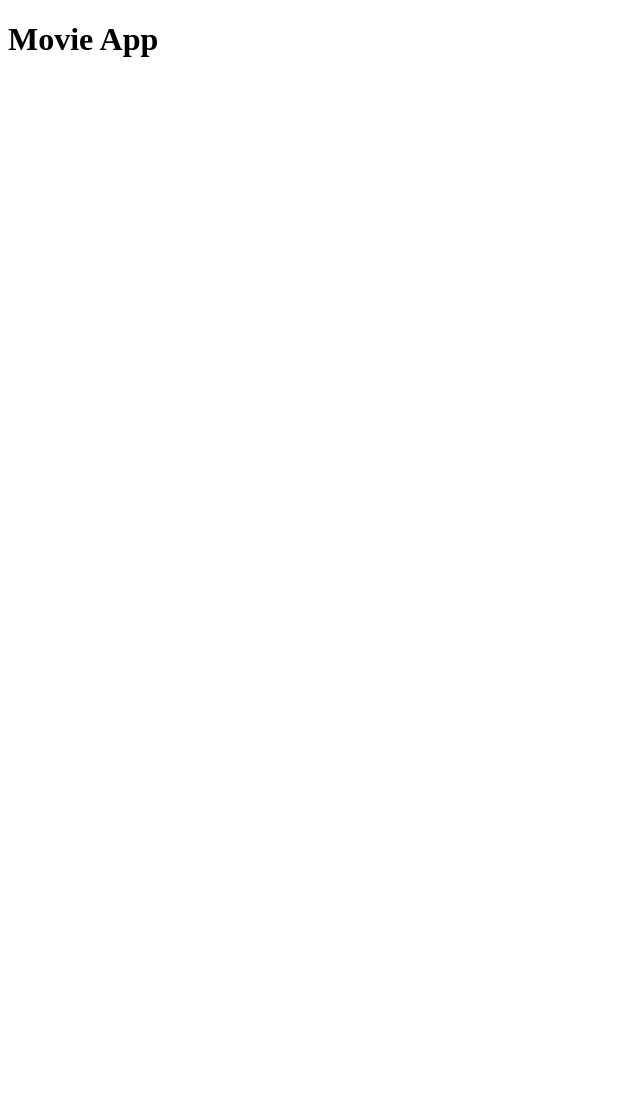
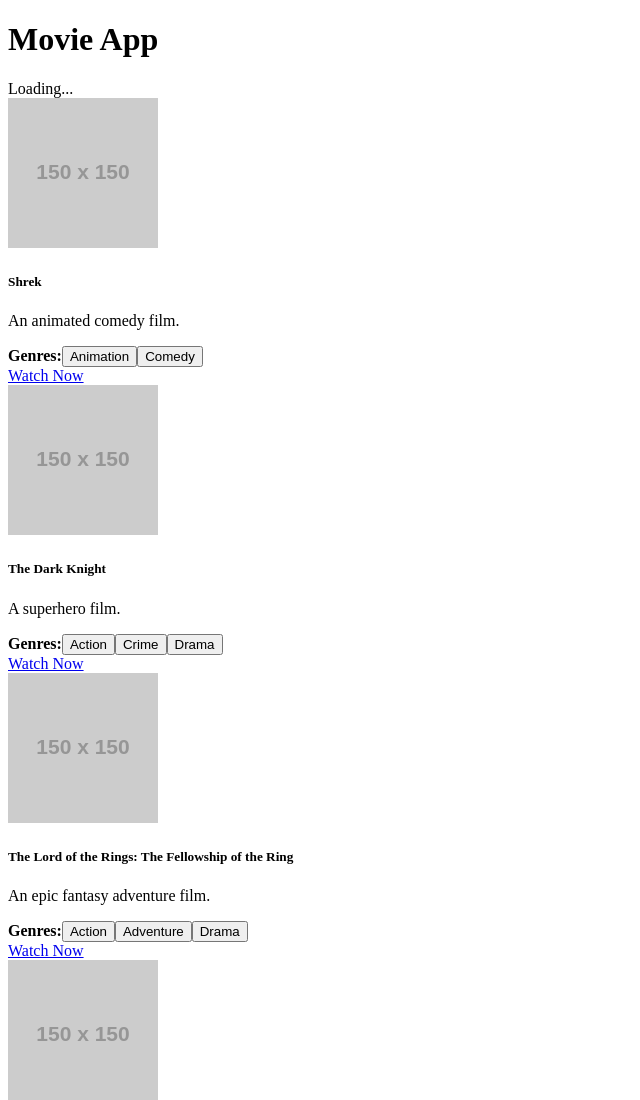
Before and after one commit to Jesenko-Walker/jesenko-walker-movies-app, a website with bundled scripts: page index.html in a window 1280 px wide. Shown: the top 1100 px of the page, without its empty margins (0-640 px from the left). Before the commit the page ends 800 px from the top, so only its background shows below. Built offline with nearby package versions, Linux system fonts and the light colour scheme; data requests are answered from the project's data file; placeholder pictures from the web are drawn by us.

Commit message:
JS changes

```diff
--- /dev/null
+++ b/api/movies-api.js
@@ -0,0 +1,195 @@
+export const getMovies = async () => {
+    const url = 'http://localhost:3000/movies';
+    const options = {
+        method: 'GET',
+        headers: {
+            'Content-Type': 'application/json',
+        },
+    };
+
+    const response = await fetch(url, options);
+
+    if (!response.ok) {
+        throw new Error('Network response was not ok');
+    }
+
+    return response.json();
+};
+
+export const getBook = async (id) => {
+    const url = `http://localhost:3000/movies/
+${id}`;
+    const options = {
+        method: "GET",
+        headers: {
+            "Content-Type": "application/json",
+        },
+    };
+    const response = await fetch(url, options);
+    const data = await response.json();
+    return data;
+};
+
+export const deleteBook = async (id) => {
+    const url = `http://localhost:3000/movies/
+${id}`;
+    const options = {
+        method: "DELETE",
+        headers: {
+            "Content-Type": "application/json",
+        },
+    };
+    const response = await fetch(url, options);
+    const data = await response.json();
+    return data;
+};
+
+export const postBook = async ({ ISBN, authorId, genre, publishedYear, summary, title }) => {
+    const newBook = {
+        ISBN,
+        authorId,
+        genre,
+        publishedYear,
+        summary,
+        title,
+    };
+    const body = JSON.stringify(newBook);
+
+    const url = `http://localhost:3000/movies
+`;
+    const options = {
+        method: "POST",
+        headers: {
+            "Content-Type": "application/json",
+        },
+        body: body,
+    };
+    const response = await fetch(url, options);
+    const data = await response.json();
+    return data;
+};
+
+export const patchBook = async (book) => {
+    const newBook = {
+        ...book,
+    };
+    const body = JSON.stringify(newBook);
+
+    const url = `http://localhost:3000/movies
+/${book.id}`;
+    const options = {
+        method: "PATCH",
+        headers: {
+            "Content-Type": "application/json",
+        },
+        body: body,
+    };
+    const response = await fetch(url, options);
+    const data = await response.json();
+    return data;
+};
+
+export const getAuthors = async () => {
+    const url = "http://localhost:3000/movies";
+    const options = {
+        method: "GET",
+        headers: {
+            "Content-Type": "application/json",
+        },
+    };
+    const response = await fetch(url, options);
+    const data = await response.json();
+    return data;
+};
+
+export const getAuthor = async (id) => {
+    const url = `http://localhost:3000/movies
+/${id}`;
+    const options = {
+        method: "GET",
+        headers: {
+            "Content-Type": "application/json",
+        },
+    };
+    const response = await fetch(url, options);
+    const data = await response.json();
+    return data;
+};
+
+export const deleteAuthor = async (id) => {
+    const url = `http://localhost:3000/movies
+/${id}`;
+    const options = {
+        method: "DELETE",
+        headers: {
+            "Content-Type": "application/json",
+        },
+    };
+    const response = await fetch(url, options);
+    const data = await response.json();
+    return data;
+};
+
+export const postAuthor = async ({ name, birthYear, deathYear, nationality }) => {
+    const newAuthor = {
+        name,
+        birthYear,
+        deathYear,
+        nationality,
+    };
+    const body = JSON.stringify(newAuthor);
+
+    const url = `http://localhost:3000/movies
+`;
+    const options = {
+        method: "POST",
+        headers: {
+            "Content-Type": "application/json",
+        },
+        body: body,
+    };
+    const response = await fetch(url, options);
+    const data = await response.json();
+    return data;
+};
+
+export const patchAuthor = async (author) => {
+    const newAuthor = {
+        ...author,
+    };
+    const body = JSON.stringify(newAuthor);
+
+    const url = `http://localhost:3000/movies
+/${author.id}`;
+    const options = {
+        method: "PATCH",
+        headers: {
+            "Content-Type": "application/json",
+        },
+        body: body,
+    };
+    const response = await fetch(url, options);
+    const data = await response.json();
+    return data;
+};
+
+export const getBooksAndAuthors = async () => {
+    const books = await getBooks();
+    const booksAndAuthors = books.map(async (book) => {
+        const author = await getAuthor(book.authorId);
+        return {
+            ...book,
+            author,
+        };
+    });
+    return booksAndAuthors;
+};
+
+export const getBookAndAuthor = async (id) => {
+    const book = await getBook(id);
+    const author = await getAuthor(book.authorId);
+    return {
+        ...book,
+        author,
+    };
+};
--- a/data/movies.json
+++ b/data/movies.json
@@ -3,7 +3,86 @@
     {
       "id": 1,
       "title": "Shrek",
-      "rating": 5
+      "description": "An animated comedy film.",
+      "rating": 5,
+      "genres": ["Animation", "Comedy"]
+    },
+    {
+      "id": 2,
+      "title": "The Dark Knight",
+      "description": "A superhero film.",
+      "rating": 4.8,
+      "genres": ["Action", "Crime", "Drama"]
+    },
+    {
+      "id": 3,
+      "title": "The Lord of the Rings: The Fellowship of the Ring",
+      "description": "An epic fantasy adventure film.",
+      "rating": 4.9,
+      "genres": ["Action", "Adventure", "Drama"]
+    },
+    {
+      "id": 4,
+      "title": "The Matrix",
+      "description": "A science fiction action film.",
+      "rating": 4.7,
+      "genres": ["Action", "Sci-Fi"]
+    },
+    {
+      "id": 5,
+      "title": "The Shawshank Redemption",
+      "description": "A drama film.",
+      "rating": 4.9,
+      "genres": ["Drama"]
+    },
+    {
+      "id": 6,
+      "title": "The Godfather",
+      "description": "A crime film.",
+      "rating": 4.8,
+      "genres": ["Crime", "Drama"]
+    },
+    {
+      "id": 7,
+      "title": "The Godfather: Part II",
+      "description": "A crime film.",
+      "rating": 4.8,
+      "genres": ["Crime", "Drama"]
+    },
+    {
+      "id": 8,
+      "title": "The Dark Knight Rises",
+      "description": "A superhero film.",
+      "rating": 4.7,
+      "genres": ["Action", "Thriller"]
+    },
+    {
+      "id": 9,
+      "title": "Pulp Fiction",
+      "description": "A crime film.",
+      "rating": 4.8,
+      "genres": ["Crime", "Drama"]
+    },
+    {
+      "id": 10,
+      "title": "Fight Club",
+      "description": "A drama film.",
+      "rating": 4.7,
+      "genres": ["Drama"]
+    },
+    {
+      "id": 11,
+      "title": "Forrest Gump",
+      "description": "A comedy-drama film.",
+      "rating": 4.8,
+      "genres": ["Comedy", "Drama"]
+    },
+    {
+      "id": 12,
+      "title": "Inception",
+      "description": "A science fiction action film.",
+      "rating": 4.7,
+      "genres": ["Action", "Sci-Fi"]
     }
   ]
 }
--- a/index.html
+++ b/index.html
@@ -11,6 +11,10 @@
 <body>
 <header>
     <h1>Movie App</h1>
+</header>
+<div id="loading-message">Loading...</div>
+<div id="movies-list"></div>
+
 <script type="module" src="./js/main.js"></script>
 </body>
 </html>
--- a/js/main.js
+++ b/js/main.js
@@ -0,0 +1,89 @@
+import { getMovies } from "../api/movies-api.js";
+const renderMovies = (movies) => {
+    const movieList = document.getElementById('movies-list');
+
+    if (!movies || !Array.isArray(movies) || movies.length === 0) {
+        movieList.innerHTML = '<p>No movies available</p>';
+        return;
+    }
+
+    // Clear existing content
+    movieList.innerHTML = '';
+
+    movies.forEach(movie => {
+        // Create a new card element
+        const card = document.createElement('div');
+        card.classList.add('card', 'mb-3');
+
+        // Movie poster
+        const posterImg = document.createElement('img');
+        posterImg.src = 'https://via.placeholder.com/150';
+        posterImg.classList.add('card-img-top');
+        posterImg.alt = 'Movie Poster';
+        card.appendChild(posterImg);
+
+        // Card body
+        const cardBody = document.createElement('div');
+        cardBody.classList.add('card-body');
+
+        // Title
+        const titleElement = document.createElement('h5');
+        titleElement.classList.add('card-title');
+        titleElement.textContent = movie.title;
+        cardBody.appendChild(titleElement);
+
+        // Description
+        const descriptionElement = document.createElement('p');
+        descriptionElement.classList.add('card-text');
+        descriptionElement.textContent = movie.description;
+        cardBody.appendChild(descriptionElement);
+
+        // Rating bar
+        const ratingBar = document.createElement('div');
+        ratingBar.classList.add('rating-bar');
+
+        const ratingFill = document.createElement('div');
+        ratingFill.classList.add('rating-fill');
+        ratingFill.style.width = `${(movie.rating / 10) * 100}%`; // Convert rating to percentage
+        ratingBar.appendChild(ratingFill);
+
+        cardBody.appendChild(ratingBar);
+
+        // Genres
+        const genresElement = document.createElement('div');
+        genresElement.classList.add('mb-3');
+
+        const genresStrong = document.createElement('strong');
+        genresStrong.textContent = 'Genres:';
+        genresElement.appendChild(genresStrong);
+
+        movie.genres.forEach(genre => {
+            const genreButton = document.createElement('button');
+            genreButton.type = 'button';
+            genreButton.classList.add('btn', 'btn-outline-primary', 'btn-sm', 'ml-2');
+            genreButton.textContent = genre;
+            genresElement.appendChild(genreButton);
+        });
+
+        cardBody.appendChild(genresElement);
+
+        // Watch Now button
+        const watchNowButton = document.createElement('a');
+        watchNowButton.href = '#';
+        watchNowButton.classList.add('btn', 'btn-primary');
+        watchNowButton.textContent = 'Watch Now';
+        cardBody.appendChild(watchNowButton);
+
+        card.appendChild(cardBody);
+
+        // Append the card to the movie list
+        movieList.appendChild(card);
+    });
+};
+
+
+// MAIN
+(async () => {
+    let movies = await getMovies();
+    renderMovies(movies);
+})();
```
